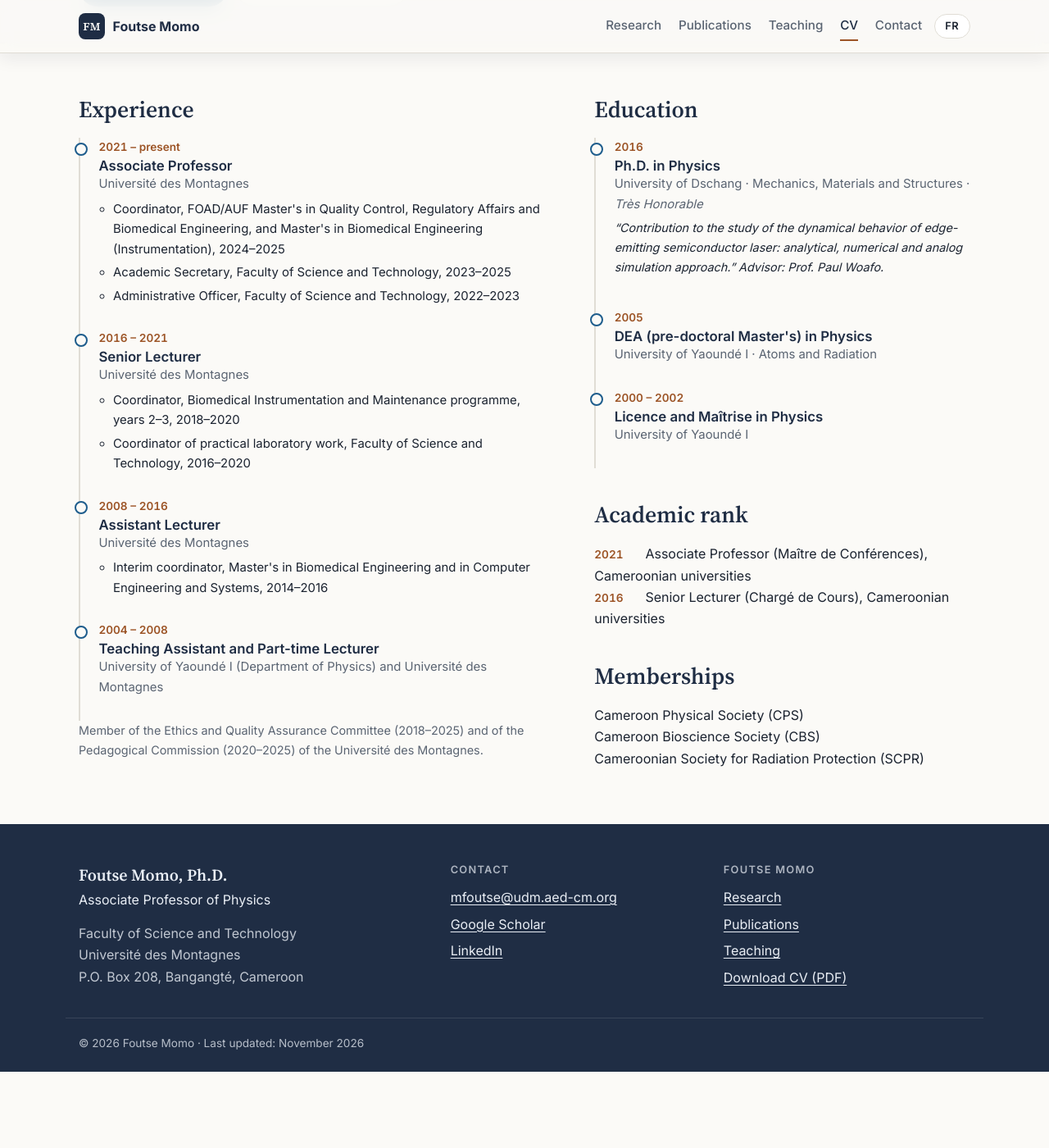
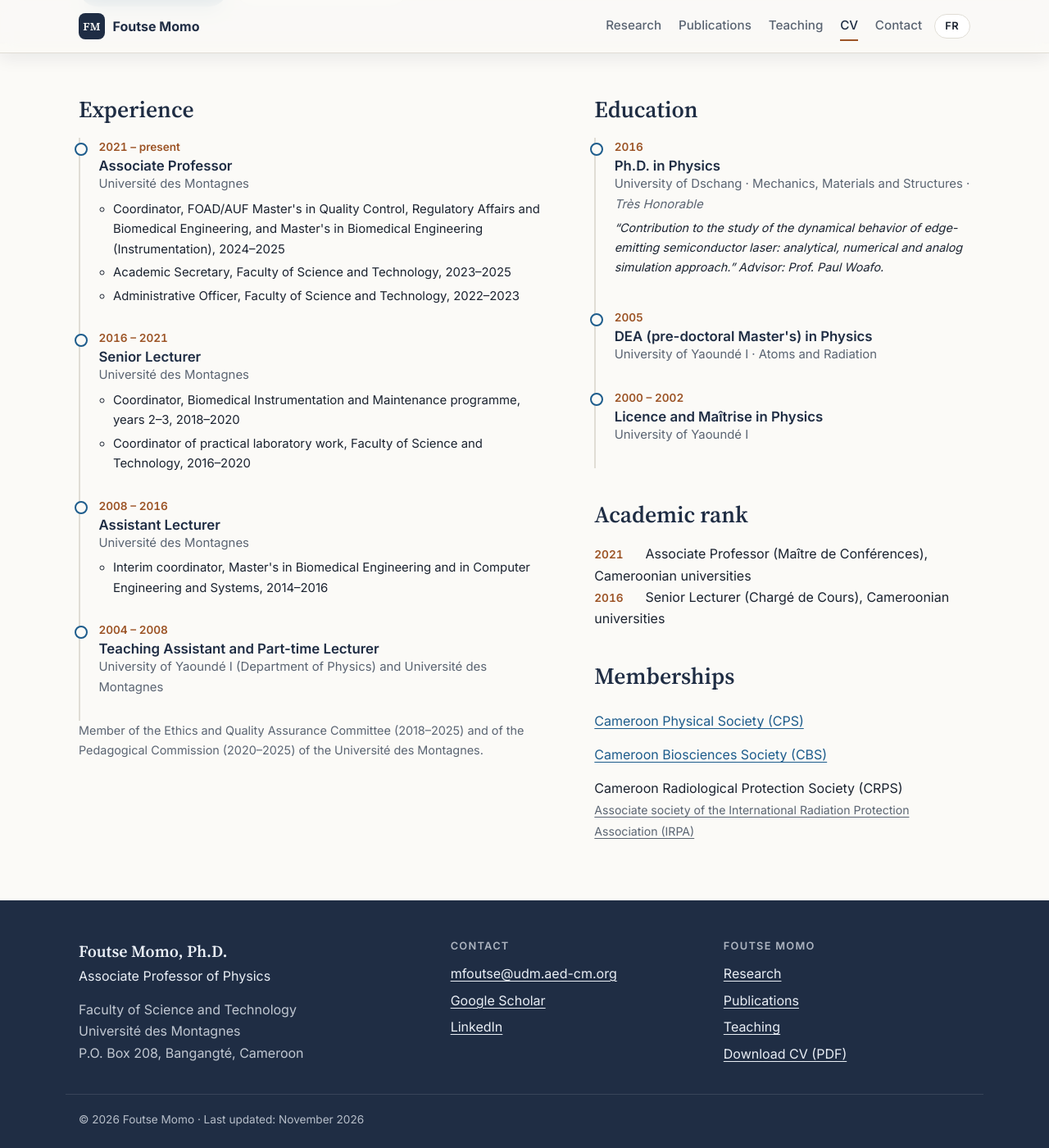
Before and after one commit to Foutse/meme-personal-website, a Jekyll site: the page built from cv/index.html, in a window 1280 px wide and 1400 px high, scrolled down 305 px. Shown: the whole window at 82% size. Built offline with Jekyll 4.4.1, drawn with Linux system fonts in a browser that asks for light colours; before the commit the page ends 1612 px from its top, so only the background shows below that.

Commit message:
Link learned societies; use the official society names
- Cameroon Physical Society and Cameroon Biosciences Society link to their websites
- Radiation society named as IRPA lists it (Cameroon Radiological Protection Society), linked to IRPA
- Regenerate CV PDFs

Co-Authored-By: Claude Opus 5.5 <noreply@anthropic.com>

```diff
--- a/_data/career.yml
+++ b/_data/career.yml
@@ -44,7 +44,12 @@ education:
 ranks:
   - { when: "2021", text: { en: "Associate Professor (Maître de Conférences), Cameroonian universities", fr: "Maître de Conférences des Universités camerounaises" } }
   - { when: "2016", text: { en: "Senior Lecturer (Chargé de Cours), Cameroonian universities", fr: "Chargé de Cours des Universités camerounaises" } }
+# url: the society's website. note / note_url: optional extra line (e.g. parent association).
 memberships:
-  - { en: Cameroon Physical Society (CPS), fr: Société Camerounaise de Physique (CPS) }
-  - { en: Cameroon Bioscience Society (CBS), fr: Société Camerounaise de Bioscience (CBS) }
-  - { en: Cameroonian Society for Radiation Protection (SCPR), fr: Société Camerounaise de Protection Radiologique (SCPR) }
+  - name: { en: Cameroon Physical Society (CPS), fr: Société Camerounaise de Physique (SCP) }
+    url: https://www.scp-web.org/
+  - name: { en: Cameroon Biosciences Society (CBS), fr: Comité Camerounais de Biosciences (CCB) }
+    url: https://www.camerounbiosciences.cm/
+  - name: { en: Cameroon Radiological Protection Society (CRPS), fr: Société Camerounaise de Protection Radiologique (SCPR) }
+    note: { en: "Associate society of the International Radiation Protection Association (IRPA)", fr: "Société associée de l'Association internationale de radioprotection (IRPA)" }
+    note_url: https://www.irpa.net/
--- a/_layouts/cv.html
+++ b/_layouts/cv.html
@@ -98,7 +98,7 @@
   {% endfor %}
 
   <h2>{{ t.memberships }}</h2>
-  <ul>{% for m in c.memberships %}<li>{{ m[L] }}</li>{% endfor %}</ul>
+  <ul>{% for m in c.memberships %}<li>{% if m.url %}<a href="{{ m.url }}">{{ m.name[L] }}</a>{% else %}{{ m.name[L] }}{% endif %}{% if m.note %} <span class="muted">({{ m.note[L] }})</span>{% endif %}</li>{% endfor %}</ul>
 
   <h2>{{ cvt.languages }}</h2>
   <p>{{ cvt.languages_text }}</p>
--- a/_layouts/cvpage.html
+++ b/_layouts/cvpage.html
@@ -49,8 +49,13 @@ layout: base
         {% for r in c.ranks %}<li><span class="when">{{ r.when }}</span> {{ r.text[L] }}</li>{% endfor %}
       </ul>
       <h2 class="mt">{{ t.memberships }}</h2>
-      <ul class="plain">
-        {% for m in c.memberships %}<li>{{ m[L] }}</li>{% endfor %}
+      <ul class="plain memberships">
+        {% for m in c.memberships %}
+        <li>
+          {% if m.url %}<a href="{{ m.url }}">{{ m.name[L] }}</a>{% else %}{{ m.name[L] }}{% endif %}
+          {% if m.note %}<br><span class="muted">{% if m.note_url %}<a href="{{ m.note_url }}">{{ m.note[L] }}</a>{% else %}{{ m.note[L] }}{% endif %}</span>{% endif %}
+        </li>
+        {% endfor %}
       </ul>
     </div>
   </div>
--- a/assets/css/style.css
+++ b/assets/css/style.css
@@ -457,3 +457,6 @@ td:nth-child(2) { white-space: nowrap; }
 .js .card.reveal.in { transition: transform .15s ease, border-color .15s ease; transition-delay: 0s; }
 .js .project.reveal.in:hover { transform: translateY(-2px); }
 .sr-only { position: absolute; width: 1px; height: 1px; padding: 0; margin: -1px; overflow: hidden; clip: rect(0 0 0 0); white-space: nowrap; border: 0; }
+.memberships li { padding: .45rem 0; }
+.memberships .muted { font-size: .88rem; }
+.memberships .muted a { color: inherit; }
```
Also changed, not shown: 2 other files.
